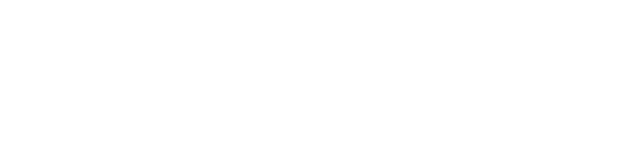
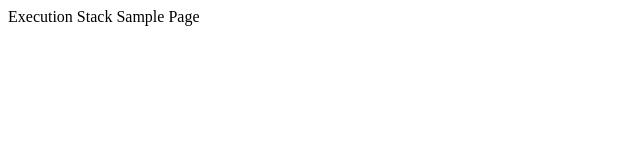
Before and after one commit to efournier92/JS-UnderstandingTheWeirdParts, a plain HTML site: page 02_Execution/index.html in a window 1280 px wide. Shown: the whole page, without its empty margins (0-640 px from the left). Drawn offline with Linux system fonts and the light colour scheme.

Commit message:
update execution stack sample page

```diff
--- a/02_Execution/app.js
+++ b/02_Execution/app.js
@@ -1,5 +1,5 @@
 function b() {
-    console.log('Called b, thru a!');
+    console.log('Called b, thru c');
 }
 
 function a() {
--- a/02_Execution/index.html
+++ b/02_Execution/index.html
@@ -3,7 +3,7 @@
 
     </head>
     <body>
-
+        Execution Stack Sample Page
         <script src="app.js"></script>
     </body>
 </html>
```
Also changed, not shown: 01_GlobalEnvironment/app.js (line endings or trailing spaces), 1 other file.
